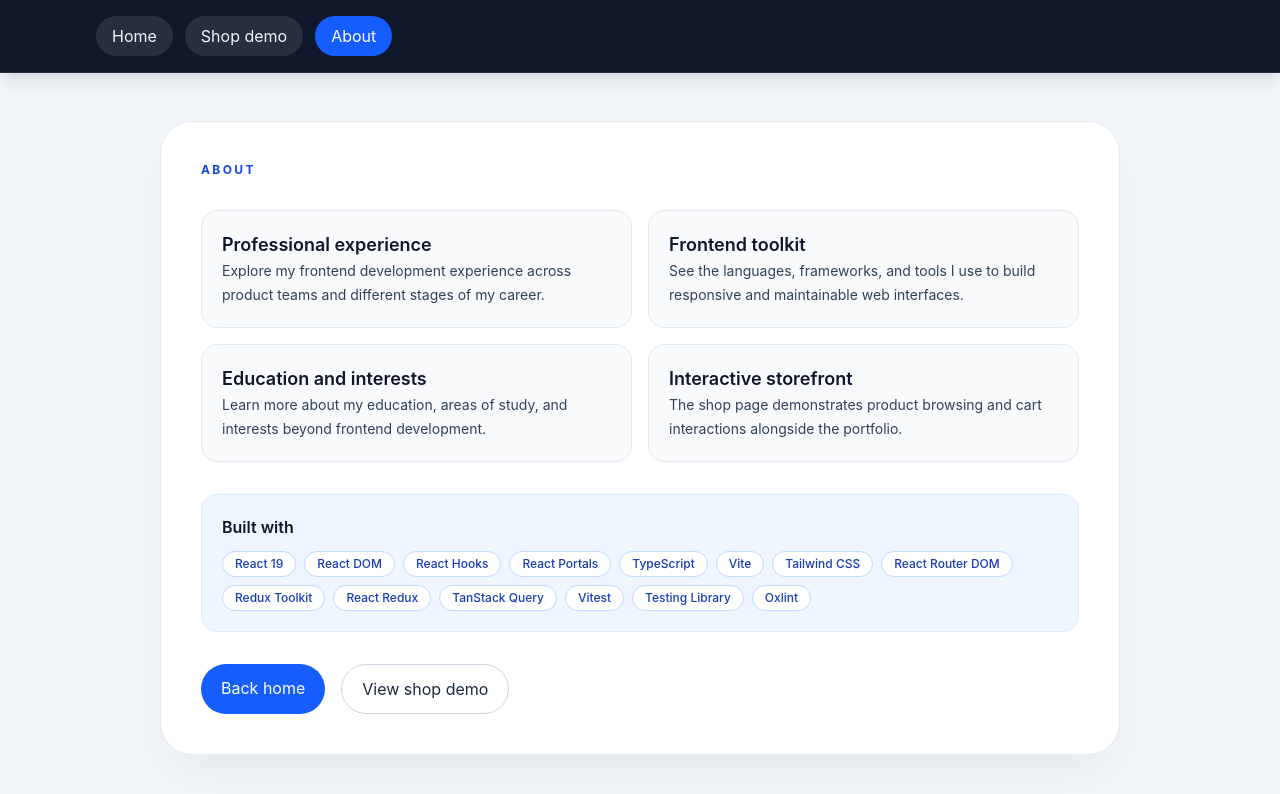
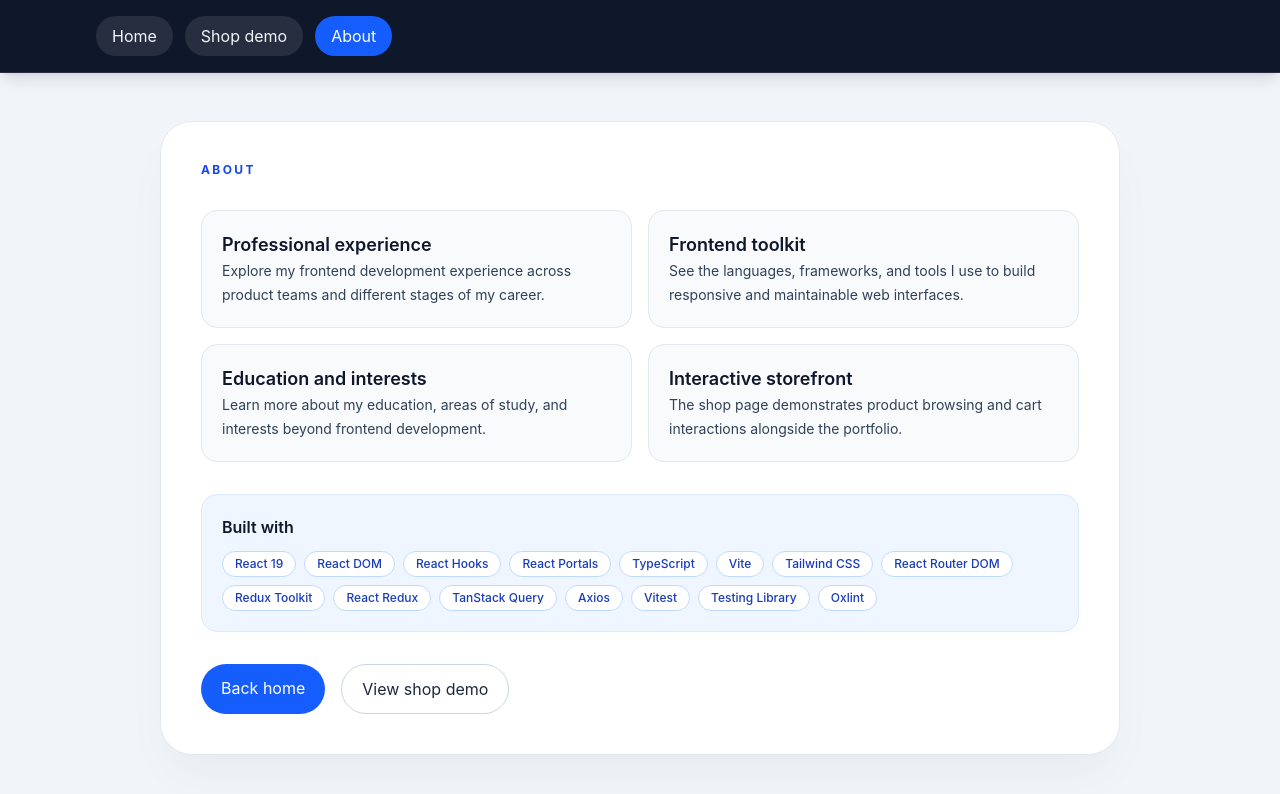
Before and after one commit to KyleMarco/portfolio, a React (Vite) app: page /about in a window 1280 px wide. Shown: the top 794 px of the page. Built offline with nearby package versions, Linux system fonts and the light colour scheme.

Commit message:
update latest stack

```diff
--- a/src/routes/AboutPage.tsx
+++ b/src/routes/AboutPage.tsx
@@ -35,6 +35,7 @@ const stack = [
   'Redux Toolkit',
   'React Redux',
   'TanStack Query',
+  'Axios',
   'Vitest',
   'Testing Library',
   'Oxlint',
```
Also changed, not shown: 1 other file (tests, documents, lock files or other folders).
